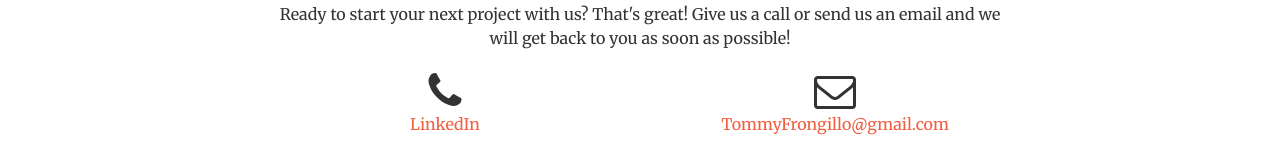
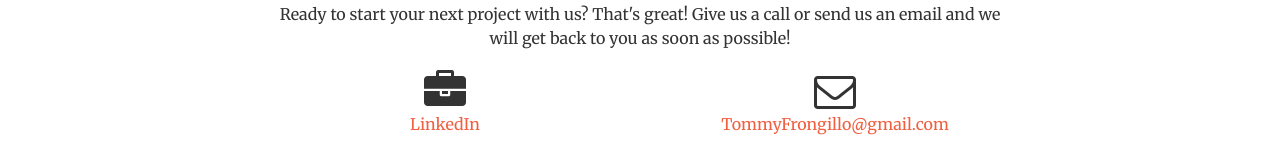
Before and after one commit to thomasfrongillo/thomasfrongillo.github.io, a website: page index.html in a window 1280 px wide. Shown: the part 2511-2673 px from the top of the page. Drawn offline with nearby package versions, Linux system fonts and the light colour scheme.

Commit message:
Update index.html

```diff
--- a/index.html
+++ b/index.html
@@ -250,7 +250,7 @@
                     <p>Ready to start your next project with us? That's great! Give us a call or send us an email and we will get back to you as soon as possible!</p>
                 </div>
                 <div class="col-lg-4 col-lg-offset-2 text-center">
-                    <i class="fa fa-phone fa-3x sr-contact"></i>
+                    <i class="fa fa-briefcase fa-3x sr-contact"></i>
                     <p><a href="http://linkedin.com/in/thomasfrongillo">LinkedIn</a></p>
                 </div>
                 <div class="col-lg-4 text-center">
```
